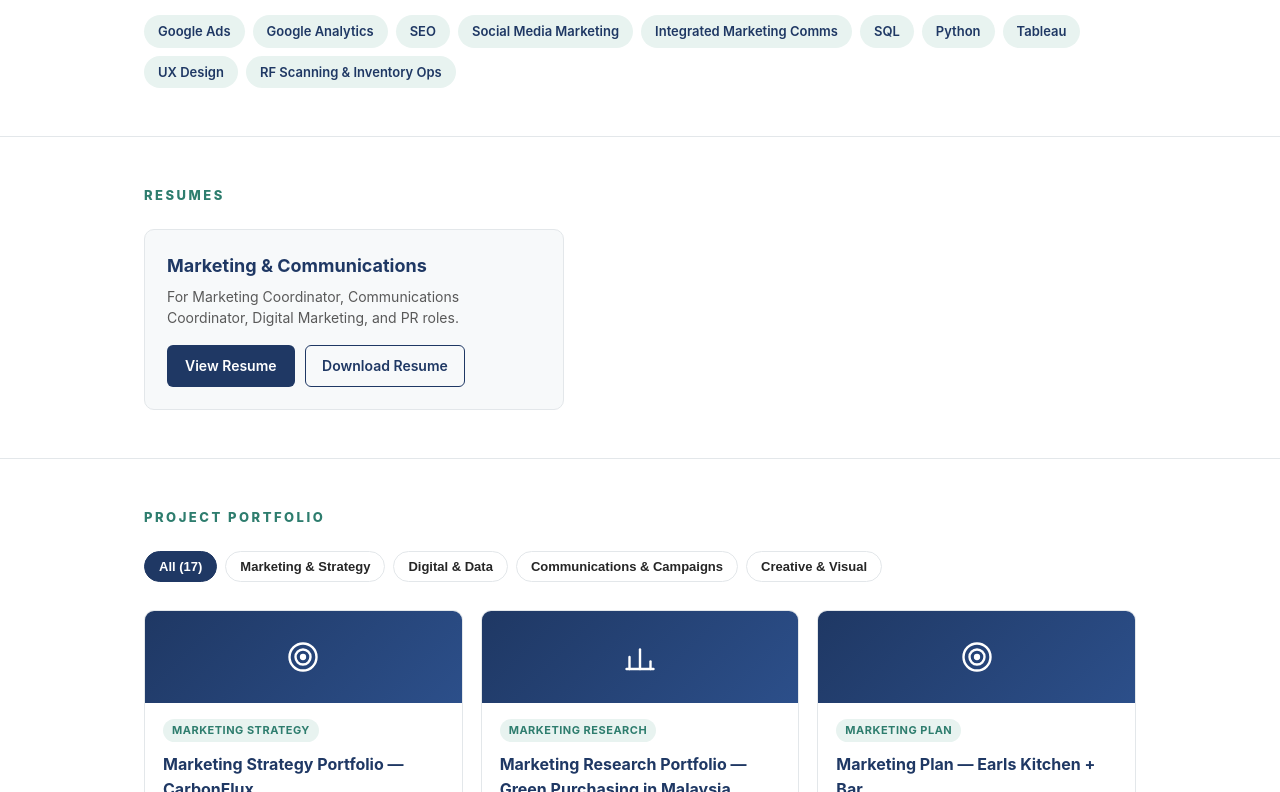
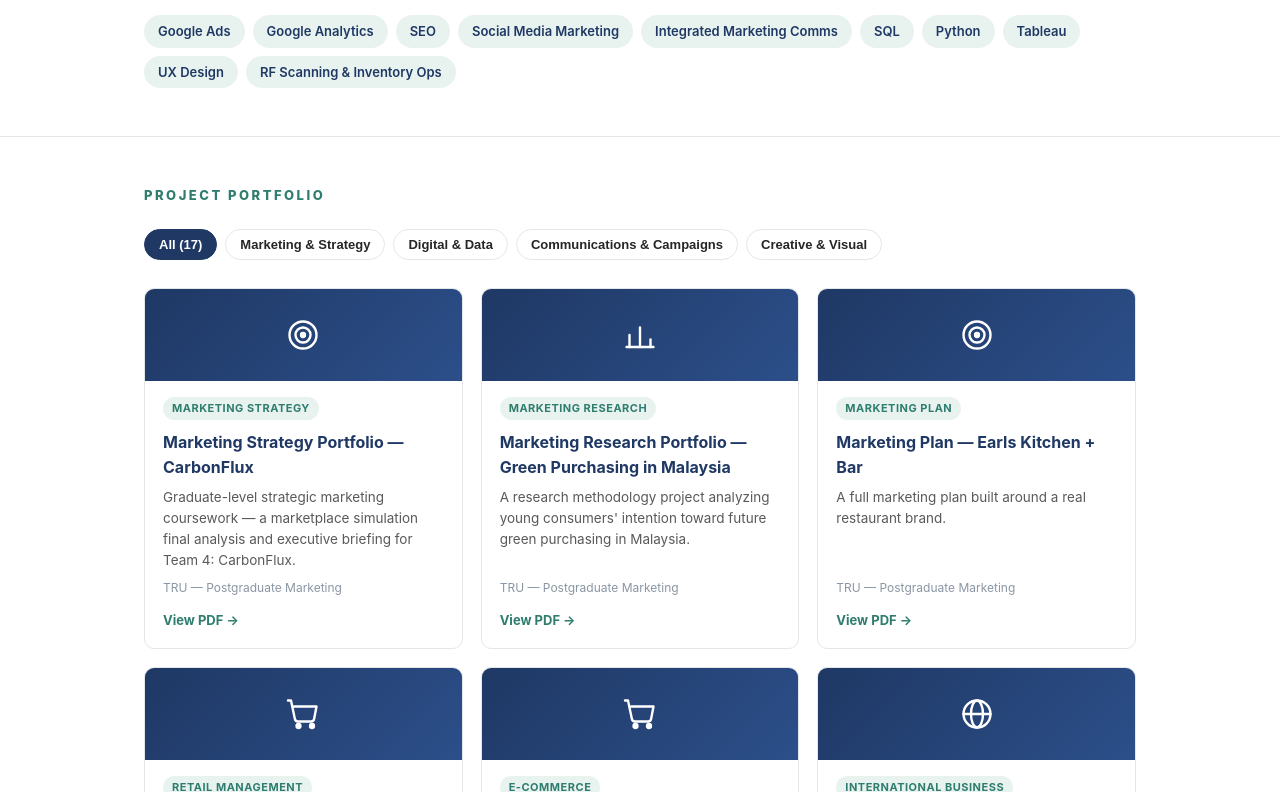
Before and after one commit to Suummee/CV, a plain HTML site: page index.html in a window 1280 px wide. Shown: the part 664-1456 px from the top of the page. Drawn offline with Linux system fonts and the light colour scheme.

Commit message:
Remove the Resumes section from the portfolio site
Drops the resume cards/section, its nav link, and related copy and CSS.
The site now covers About, Projects, and Education only.

Co-Authored-By: Claude Sonnet 5 <noreply@anthropic.com>
Claude-Session: https://claude.ai/code/session_01UHgGwNG2XYaaZzS6kEs4cr

```diff
--- a/index.html
+++ b/index.html
@@ -131,25 +131,6 @@
     border-radius: 999px; padding: 6px 14px;
   }
 
-  /* Resume cards */
-  .resume-grid { display: grid; grid-template-columns: 1fr 1fr; gap: 20px; margin-top: 8px; }
-  .resume-grid.single { grid-template-columns: 1fr; max-width: 420px; }
-  @media (max-width: 680px) { .resume-grid { grid-template-columns: 1fr; } }
-  .resume-card {
-    border: 1px solid var(--border); border-radius: 10px; padding: 22px;
-    background: var(--card-bg);
-  }
-  .resume-card h3 { margin: 0 0 6px; font-size: 18px; color: var(--navy); }
-  .resume-card p { margin: 0 0 16px; font-size: 14px; color: var(--gray); }
-  .btn {
-    display: inline-block; background: var(--navy); color: #fff; font-size: 14px;
-    font-weight: 600; padding: 10px 18px; border-radius: 6px;
-  }
-  .btn:hover { background: var(--teal); text-decoration: none; }
-  .btn-row { display: flex; flex-wrap: wrap; gap: 10px; }
-  .btn-outline { background: transparent; color: var(--navy); border: 1.5px solid var(--navy); padding: 8.5px 16.5px; }
-  .btn-outline:hover { background: var(--navy); color: #fff; }
-
   /* Filters */
   .filters { display: flex; gap: 8px; flex-wrap: wrap; margin-bottom: 28px; }
   .filter-btn {
@@ -246,7 +227,7 @@
     <div>
       <div class="eyebrow">Portfolio</div>
       <h1>Sumeet Telgote</h1>
-      <div class="tagline">Marketing · Communications · Data · Operations — portfolio and resumes below</div>
+      <div class="tagline">Marketing · Communications · Data · Operations — portfolio below</div>
       <div class="cta-row">
         <a class="btn-cta" href="mailto:telgotesumeet@gmail.com" data-copy="telgotesumeet@gmail.com">Email Me</a>
         <a class="btn-cta" href="tel:+12508793560" data-copy="(250) 879-3560">Call Me</a>
@@ -259,7 +240,6 @@
 <nav class="subnav">
   <div class="wrap">
     <a href="#about">About</a>
-    <a href="#resumes">Resumes</a>
     <a href="#projects">Projects</a>
     <a href="#education">Education &amp; Certifications</a>
   </div>
@@ -273,7 +253,7 @@
       Media (Advertising) from the University of Mumbai, hands-on digital marketing, social media, and UX design
       training, a completed data analytics immersion (SQL, Python, Tableau), and four years of operations and
       customer-facing leadership — currently Receiving Supervisor at The Home Depot Canada. This site brings
-      together my academic portfolio, my resumes, and my professional background in one place.
+      together my academic portfolio and my professional background in one place.
     </p>
 
     <div class="languages">
@@ -297,21 +277,6 @@
   </div>
 </section>
 
-<section id="resumes">
-  <div class="wrap">
-    <h2 class="section-title">Resumes</h2>
-    <div class="resume-grid single">
-      <div class="resume-card">
-        <h3>Marketing &amp; Communications</h3>
-        <p>For Marketing Coordinator, Communications Coordinator, Digital Marketing, and PR roles.</p>
-        <div class="btn-row">
-          <a class="btn" href="assets/resume/Sumeet_Telgote_Resume_Marketing_Communications.pdf?v=2026-10-04b" target="_blank" rel="noopener">View Resume</a>
-          <a class="btn btn-outline" href="assets/resume/Sumeet_Telgote_Resume_Marketing_Communications.pdf?v=2026-10-04b" download="Sumeet_Telgote_Resume_Marketing_Communications.pdf">Download Resume</a>
-        </div>
-      </div>
-    </div>
-  </div>
-</section>
 
 <section id="projects">
   <div class="wrap">
```
